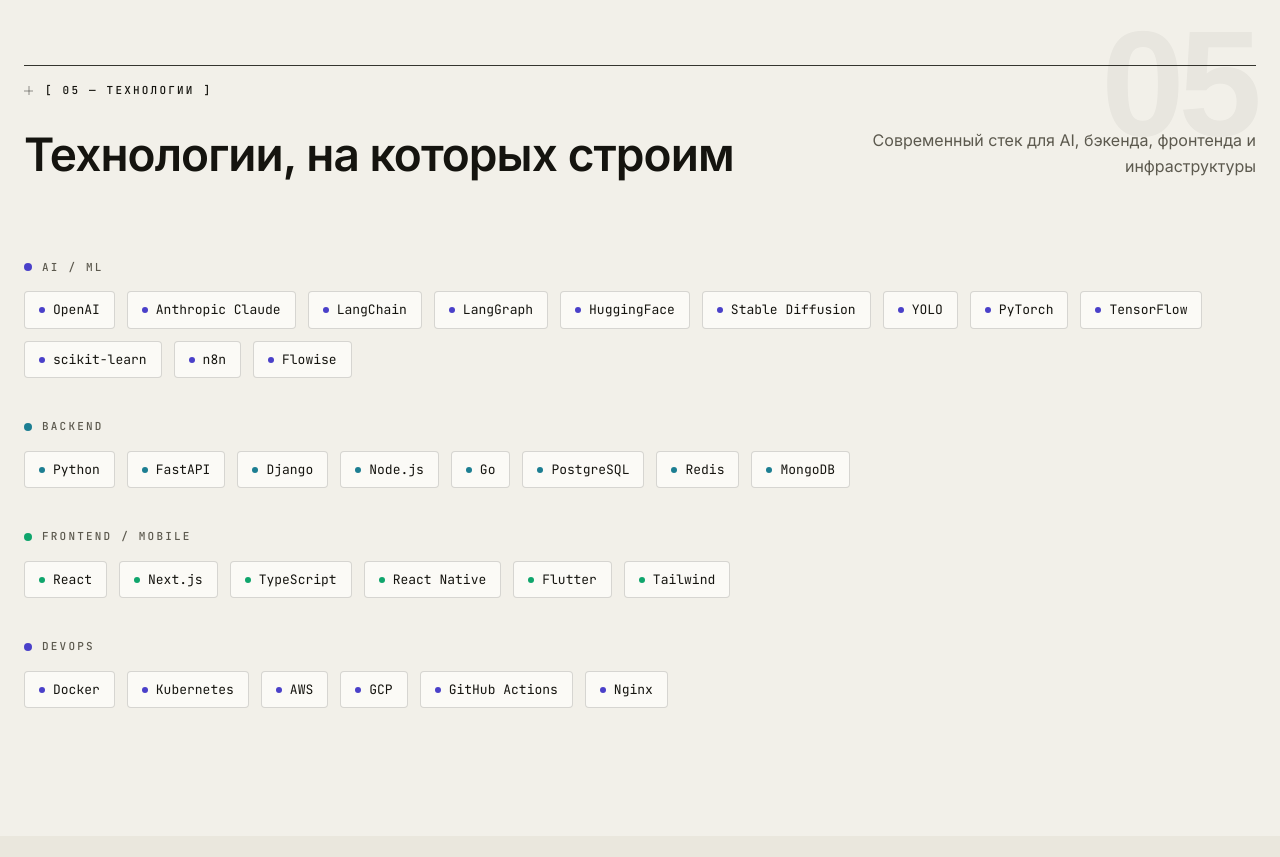
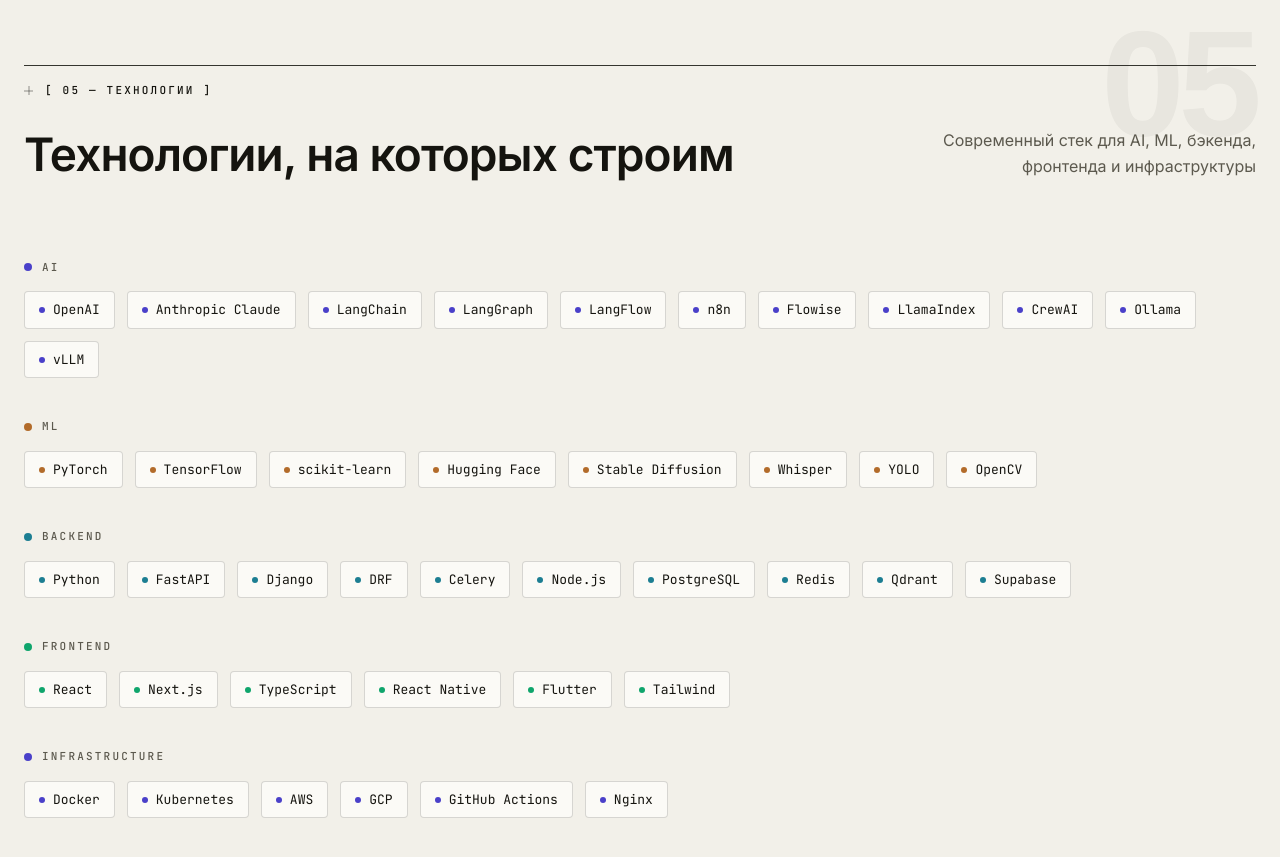
Before and after one commit to vectordevitstudio/Landing_page_Vector_Dev_Studio, a React (Vite) app: page / in a window 1280 px wide. Shown: the part 5060-5917 px from the top of the page. Built offline with nearby package versions, Linux system fonts and the light colour scheme; a web font is replaced by a local one.

Commit message:
fix stack

```diff
--- a/src/components/sections/TechStack.tsx
+++ b/src/components/sections/TechStack.tsx
@@ -21,7 +21,7 @@ export const TechStack = () => {
           number="05 — Технологии"
           ghost="05"
           title="Технологии, на которых строим"
-          subtitle="Современный стек для AI, бэкенда, фронтенда и инфраструктуры"
+          subtitle="Современный стек для AI, ML, бэкенда, фронтенда и инфраструктуры"
         />
 
         <div ref={ref} className="space-y-10">
--- a/src/data/content.ts
+++ b/src/data/content.ts
@@ -486,35 +486,59 @@ export interface TechGroup {
 
 export const TECH_STACK: TechGroup[] = [
   {
-    label: 'AI / ML',
+    label: 'AI',
     color: 'violet',
     items: [
       'OpenAI',
       'Anthropic Claude',
       'LangChain',
       'LangGraph',
-      'HuggingFace',
-      'Stable Diffusion',
-      'YOLO',
+      'LangFlow',
+      'n8n',
+      'Flowise',
+      'LlamaIndex',
+      'CrewAI',
+      'Ollama',
+      'vLLM',
+    ],
+  },
+  {
+    label: 'ML',
+    color: 'amber',
+    items: [
       'PyTorch',
       'TensorFlow',
       'scikit-learn',
-      'n8n',
-      'Flowise',
+      'Hugging Face',
+      'Stable Diffusion',
+      'Whisper',
+      'YOLO',
+      'OpenCV',
     ],
   },
   {
     label: 'Backend',
     color: 'cyan',
-    items: ['Python', 'FastAPI', 'Django', 'Node.js', 'Go', 'PostgreSQL', 'Redis', 'MongoDB'],
+    items: [
+      'Python',
+      'FastAPI',
+      'Django',
+      'DRF',
+      'Celery',
+      'Node.js',
+      'PostgreSQL',
+      'Redis',
+      'Qdrant',
+      'Supabase',
+    ],
   },
   {
-    label: 'Frontend / Mobile',
+    label: 'Frontend',
     color: 'green',
     items: ['React', 'Next.js', 'TypeScript', 'React Native', 'Flutter', 'Tailwind'],
   },
   {
-    label: 'DevOps',
+    label: 'Infrastructure',
     color: 'violet',
     items: ['Docker', 'Kubernetes', 'AWS', 'GCP', 'GitHub Actions', 'Nginx'],
   },
```
